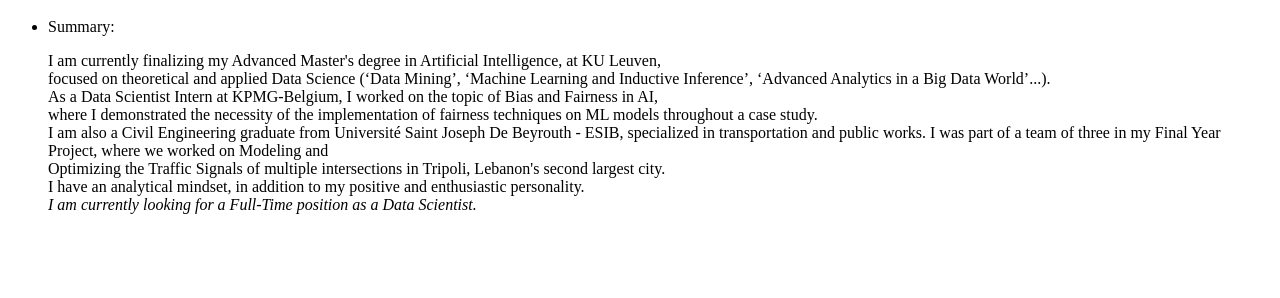
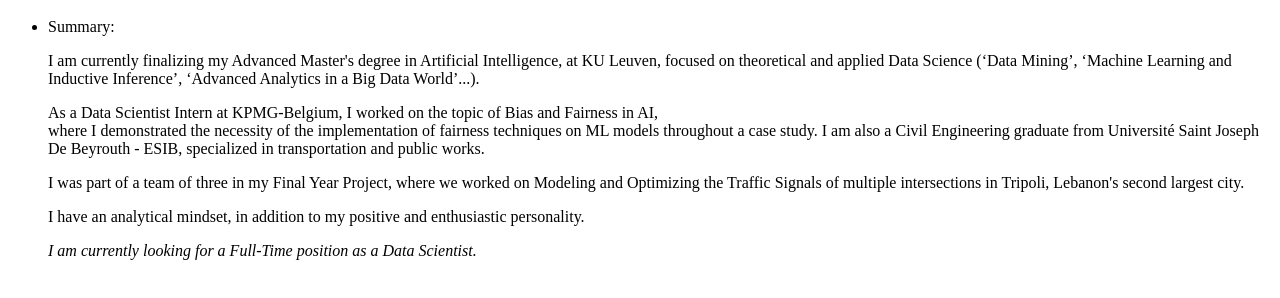
Before and after one commit to omarbak/mywebpage, a plain HTML site: page index.html in a window 1280 px wide. Shown: the part 48-346 px from the top of the page. Drawn offline with Linux system fonts and the light colour scheme.

Commit message:
paragraphs addition

```diff
--- a/index.html
+++ b/index.html
@@ -2,15 +2,19 @@
 <ul>
   <li> Summary: </li>
   <p>
-I am currently finalizing my Advanced Master's degree in Artificial Intelligence, at KU Leuven,<br> focused on theoretical and applied Data Science (‘Data Mining’, ‘Machine Learning and Inductive Inference’, ‘Advanced Analytics in a Big Data World’...).
-<br>
+I am currently finalizing my Advanced Master's degree in Artificial Intelligence, at KU Leuven, focused on theoretical and applied Data Science (‘Data Mining’, ‘Machine Learning and Inductive Inference’, ‘Advanced Analytics in a Big Data World’...).
+  </p>
+  <p>
 As a Data Scientist Intern at KPMG-Belgium, I worked on the topic of Bias and Fairness in AI,<br> where I demonstrated the necessity of the implementation of fairness techniques on ML models throughout a case study.
-<br>
 I am also a Civil Engineering graduate from Université Saint Joseph De Beyrouth - ESIB, specialized in transportation and public works.
-I was part of a team of three in my Final Year Project, where we worked on Modeling and <br> Optimizing the Traffic Signals of multiple intersections in Tripoli, Lebanon's second largest city.
-<br>
-I have an analytical mindset, in addition to my positive and enthusiastic personality.
-    <br>
+  </p>
+  <p>
+I was part of a team of three in my Final Year Project, where we worked on Modeling and Optimizing the Traffic Signals of multiple intersections in Tripoli, Lebanon's second largest city.
+  </p>
+  <p>
+  I have an analytical mindset, in addition to my positive and enthusiastic personality.
+  </p>
+  <p>
     <em>I am currently looking for a Full-Time position as a Data Scientist.</em>
   </p>
 
```
